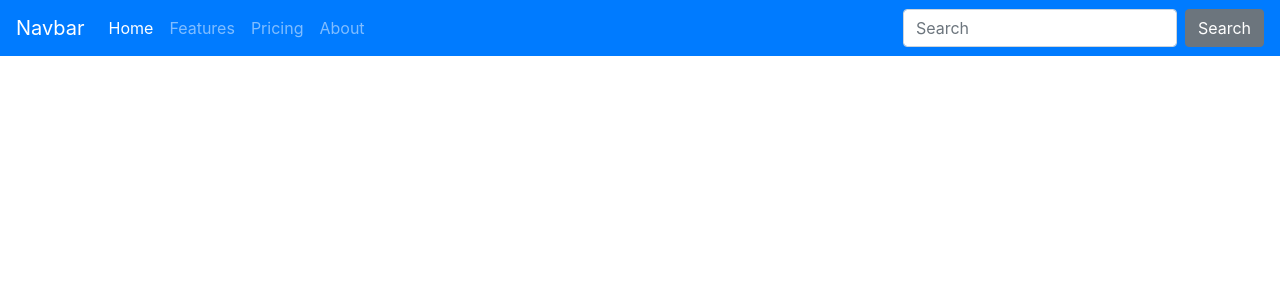
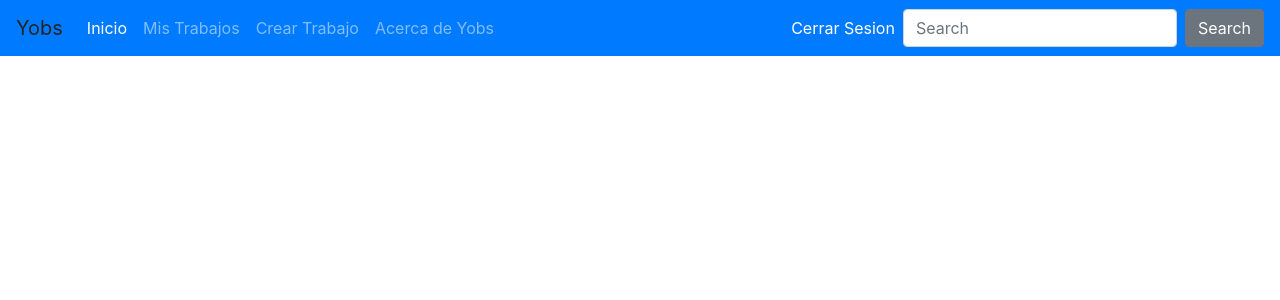
Before and after one commit to sahidjimenez/yobs, an Angular app: page / in a window 1280 px wide. Shown: the top 300 px of the page. Built offline with nearby package versions, Linux system fonts and the light colour scheme.

Commit message:
mas cambios

```diff
--- a/src/app/app.module.ts
+++ b/src/app/app.module.ts
@@ -12,6 +12,7 @@ import { NotFoundComponent } from './components/not-found/not-found.component';
 import { LoginComponent } from './components/login/login.component';
 import { DetallesComponent } from './components/detalles/detalles.component';
 import { EditComponent } from './components/edit/edit.component';
+import { CrearComponent } from './components/crear/crear.component';
 
 @NgModule({
   declarations: [
@@ -24,7 +25,8 @@ import { EditComponent } from './components/edit/edit.component';
     NotFoundComponent,
     LoginComponent,
     DetallesComponent,
-    EditComponent
+    EditComponent,
+    CrearComponent
   ],
   imports: [
     BrowserModule,
--- /dev/null
+++ b/src/app/components/crear/crear.component.html
@@ -0,0 +1,3 @@
+<p>
+  crear works!
+</p>
--- /dev/null
+++ b/src/app/components/crear/crear.component.ts
@@ -0,0 +1,15 @@
+import { Component, OnInit } from '@angular/core';
+
+@Component({
+  selector: 'app-crear',
+  templateUrl: './crear.component.html',
+  styleUrls: ['./crear.component.css']
+})
+export class CrearComponent implements OnInit {
+
+  constructor() { }
+
+  ngOnInit() {
+  }
+
+}
--- a/src/app/components/navbar/navbar.component.html
+++ b/src/app/components/navbar/navbar.component.html
@@ -1,5 +1,5 @@
 <nav class="navbar navbar-expand-lg navbar-dark bg-primary">
-  <a class="navbar-brand" href="#">Navbar</a>
+  <a class="navbar-brand" >Yobs</a>
   <button class="navbar-toggler" type="button" data-toggle="collapse" data-target="#navbarColor01" aria-controls="navbarColor01" aria-expanded="false" aria-label="Toggle navigation">
     <span class="navbar-toggler-icon"></span>
   </button>
@@ -7,17 +7,24 @@
   <div class="collapse navbar-collapse" id="navbarColor01">
     <ul class="navbar-nav mr-auto">
       <li class="nav-item active">
-        <a class="nav-link" href="#">Home <span class="sr-only">(current)</span></a>
+        <a class="nav-link" routerLink="/">Inicio<span class="sr-only">(current)</span></a>
       </li>
       <li class="nav-item">
-        <a class="nav-link" href="#">Features</a>
+        <a class="nav-link" routerLink="/mis-trabajos">Mis Trabajos</a>
       </li>
       <li class="nav-item">
-        <a class="nav-link" href="#">Pricing</a>
+        <a class="nav-link" routerLink="/crear">Crear Trabajo</a>
       </li>
       <li class="nav-item">
-        <a class="nav-link" href="#">About</a>
+        <a class="nav-link" routerLink="/about">Acerca de Yobs</a>
       </li>
+    </ul>
+    <ul class="navbar-nav ml-auto">
+
+      <li class="nav-item active">
+        <a class="nav-link" href="#" (click)="onLogout()">Cerrar Sesion</a>
+      </li>
+
     </ul>
     <form class="form-inline my-2 my-lg-0">
       <input class="form-control mr-sm-2" type="text" placeholder="Search">
```
Also changed, not shown: src/app/components/crear/crear.component.css (added), 1 other file (tests, documents, lock files or other folders).
